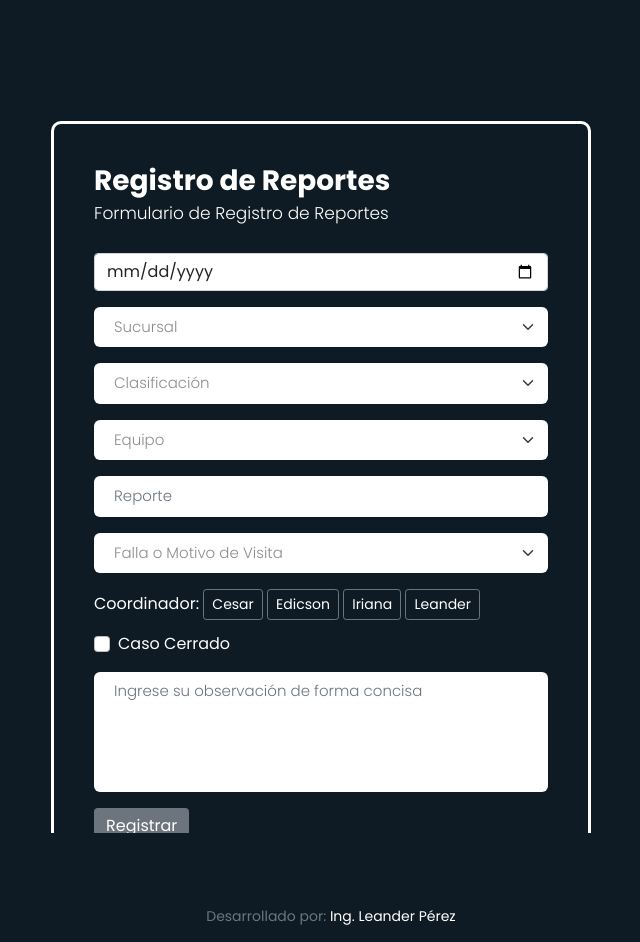
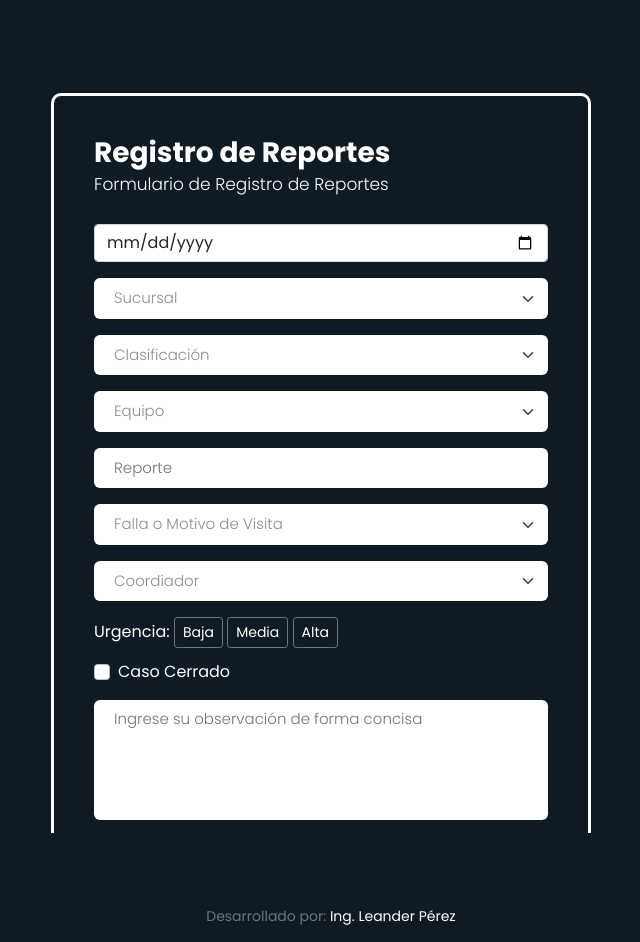
Before and after one commit to leanderperez/dashboard, a Django app: page /crear/ in a window 1280 px wide. Shown: the part 66-1008 px from the top of the page, without its empty margins (319-959 px from the left). Run offline with Django 5.2, Linux system fonts and the light colour scheme; the visitor is signed in with stand-in values (Sample User, id 1); some libraries are stand-ins or nearby versions.

Commit message:
add urgencia field to reporte model

```diff
--- a/app/forms/forms.py
+++ b/app/forms/forms.py
@@ -50,9 +50,13 @@ FALLAS = (
     ('Preventivo', 'Preventivo')
 )
 COORDINADORES = (
+    ('', 'Coordiador'),
+    ('Airam', 'Airam'),
+    ('Carlos', 'Carlos'),
     ('Cesar', 'Cesar'),
     ('Edicson', 'Edicson'),
     ('Iriana', 'Iriana'),
+    ('José', 'José'),
     ('Leander', 'Leander'),
 )
 EQUIPOS = (
@@ -145,11 +149,16 @@ REFRIGERANTES = (
     ('R-718 (H2O)', 'R-718 (H2O)'),
     ('R-744 (CO2)', 'R-744 (CO2)'),
 )
+URGENCIAS = (
+    ('Baja', 'Baja'),
+    ('Media', 'Media'),
+    ('Alta', 'Alta'),
+)
 
 class ReporteForm(forms.ModelForm):
     class Meta:
         model = Reporte
-        fields = ['fecha', 'sucursal', 'clasificacion', 'equipo', 'reporte', 'falla', 'coordinador', 'estatus', 'observaciones']  # Campos que puede rellenar el usuario
+        fields = ['fecha', 'sucursal', 'clasificacion', 'equipo', 'reporte', 'falla', 'coordinador', 'estatus', 'observaciones', 'urgencia']  # Campos que puede rellenar el usuario
 
     fecha = forms.DateField(label='Sucursal',
         widget=forms.DateInput(attrs={'type': 'date',
@@ -182,9 +191,12 @@ class ReporteForm(forms.ModelForm):
                                   'class': 'form-select mt-3', 'id': 'falla'}))
 
     coordinador = forms.ChoiceField(choices=COORDINADORES, label='Coordinador',
+                                    widget=forms.Select(attrs={
+                                        'class': 'form-select mt-3', 'id': 'coordinador'}))
+
+    urgencia = forms.ChoiceField(choices=URGENCIAS, label='Urgencia',
                                     widget=forms.RadioSelect(attrs={
-                                        'class': 'btn-check', 'autocomplete': 'off'}),
-                                    required=True)
+                                        'class': 'btn-check'}))
 
     estatus = forms.BooleanField(label='Estatus',
                                  required=False,
@@ -237,10 +249,12 @@ class ReporteAdminForm(forms.ModelForm):
                                    'id': 'falla'}))
 
     coordinador = forms.ChoiceField(choices=COORDINADORES, label='Coordinador',
+                                    widget=forms.Select(attrs={
+                                        'class': 'form-select mt-3', 'id': 'coordinador'}))
+
+    urgencia = forms.ChoiceField(choices=URGENCIAS, label='Urgencia',
                                     widget=forms.RadioSelect(attrs={
-                                        'class': 'btn-check',
-                                        'autocomplete': 'off'}),
-                                    required=True)
+                                        'class': 'btn-check'}))
 
     estatus = forms.BooleanField(label='Estatus',
                                  required=False,
--- a/app/models.py
+++ b/app/models.py
@@ -12,6 +12,7 @@ class Reporte(models.Model):
     falla = models.CharField(max_length=50)
     coordinador = models.CharField(max_length=50)
     estatus = models.BooleanField(default=False)
+    urgencia = models.CharField(max_length=50, null=True)
 
     # Campos para ser llenados por un administrador
     referencia = models.CharField(max_length=50, blank=True, null=True)
--- a/app/templates/app/formulario.html
+++ b/app/templates/app/formulario.html
@@ -51,17 +51,23 @@
                                         <div class="invalid-feedback">Seleccione un motivo de visita</div>
                                 </div>
 
+                                <div class="col-md-12">
+                                    {{form.coordinador}}
+                                    <div class="valid-feedback"></div>
+                                    <div class="invalid-feedback">Seleccione un coordinador</div>
+                            </div>
+
 
                                 <div class="col-md-12 mt-3">
-                                    <label class="mb-3 mr-1" for="Coordinador">Coordinador: </label>
+                                    <label class="mb-3 mr-1" for="Coordinador">Urgencia:</label>
 
-                                    {% for coordinador in form.coordinador %}
-                                        <input type="radio" class="btn-check" name="coordinador", value="{{coordinador.choice_label}}" id="{{coordinador.choice_label}}" autocomplete="off" required>
-                                        <label class="btn btn-sm btn-outline-secondary" for="{{coordinador.choice_label}}">{{coordinador.choice_label}}</label>
+                                    {% for urgencia in form.urgencia %}
+                                        <input type="radio" class="btn-check" name="urgencia", value="{{urgencia.choice_label}}" id="{{urgencia.choice_label}}" required>
+                                        <label class="btn btn-sm btn-outline-secondary" for="{{urgencia.choice_label}}">{{urgencia.choice_label}}</label>
                                     {% endfor %}
 
                                     <div class="valid-feedback mv-up"></div>
-                                    <div class="invalid-feedback mv-up">Seleccione un coordinador</div>
+                                    <div class="invalid-feedback mv-up">¿Qué tan crítico es el reporte?</div>
                                 </div>
 
                                 <div class="form-check">
--- a/app/views/reportes.py
+++ b/app/views/reportes.py
@@ -2,6 +2,7 @@ from django.shortcuts import render, redirect
 from django.contrib.auth.decorators import login_required
 from app.forms.forms import ReporteForm, ReporteAdminForm
 from app.models import Reporte
+from datetime import datetime
 
 @login_required
 def crear_reporte(request):
@@ -16,12 +17,21 @@ def crear_reporte(request):
 
 @login_required
 def modificar_reporte(request, pk):
-    form = Reporte.objects.get(pk=pk)
+    reporte = Reporte.objects.get(pk=pk)
     if request.method == 'POST':
-        form = ReporteAdminForm(request.POST, request.FILES, instance=form)
+        form = ReporteAdminForm(request.POST, request.FILES, instance=reporte)
+
         if form.is_valid():
+            # Obtener el personal del formulario
+            personal = form.cleaned_data.get('personal')
+            if personal in ['Técnico de Cuadrilla', 'Técnico de Infraestructura']:
+                # Construir el código de referencia
+                year = datetime.now().year % 100  # Obtener los dos últimos dígitos del año en curso
+                referencia = f"GEI-{year:02d}{reporte.id}"
+                # Asignar el código de referencia al campo correspondiente
+                form.instance.referencia = referencia
             form.save()
             return redirect('datatable')  # Redirige a datatable
     else:
-        form = ReporteAdminForm(instance=form)
+        form = ReporteAdminForm(instance=reporte)
     return render(request, 'app/formulario_admin.html', {'form': form, 'objeto': form})
```
Also changed, not shown: requirements.txt (+9 -0 lines), app/migrations/0003_reporte_urgencia.py (added).
